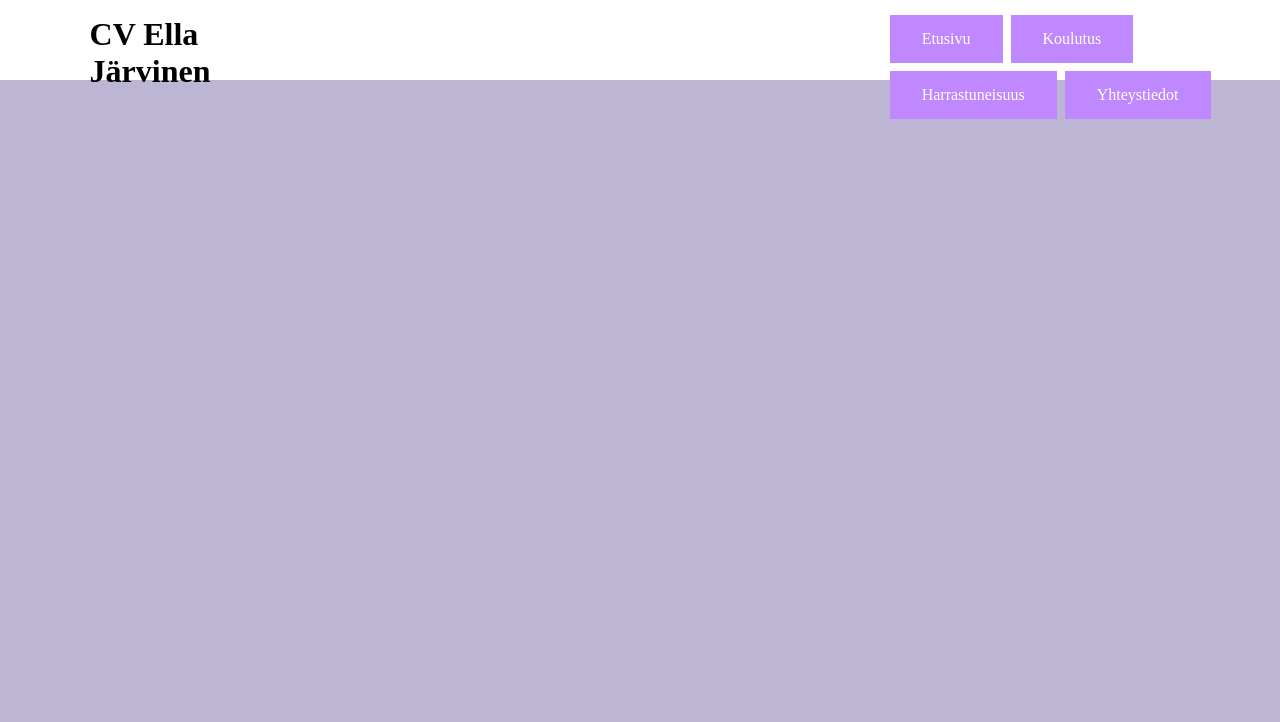
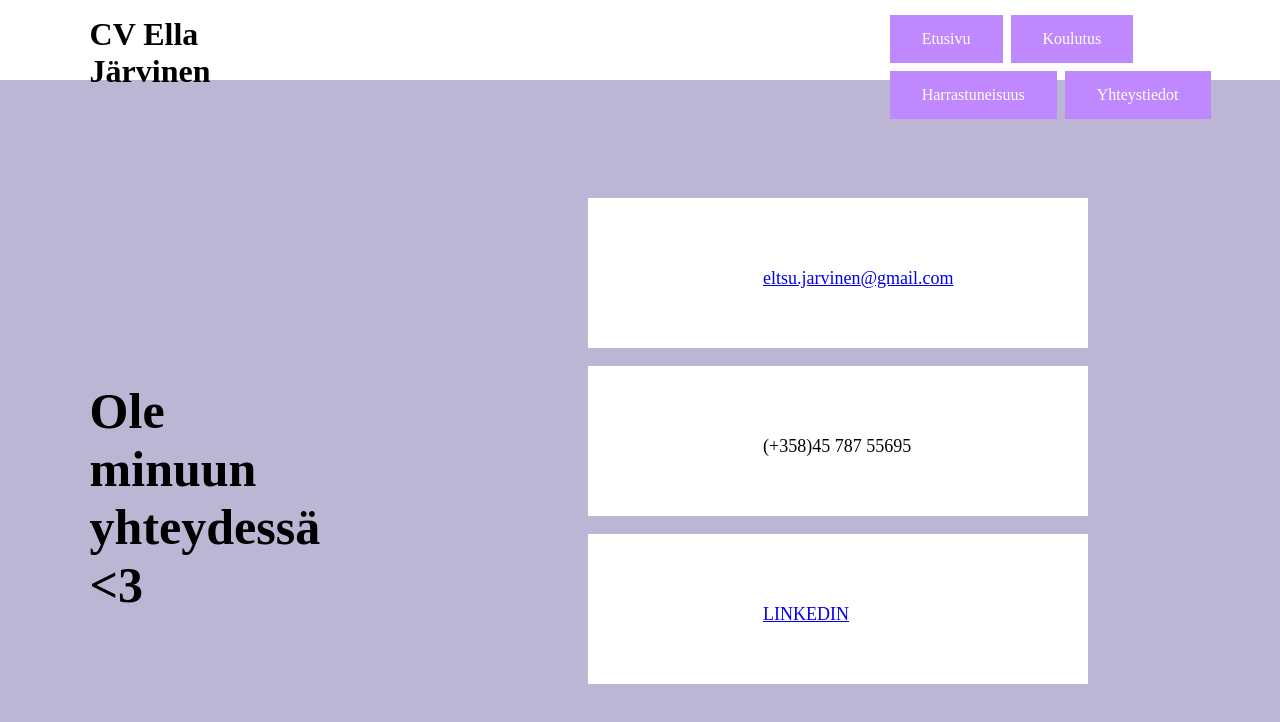
Before and after one commit to Ellaporo/Ellaporo.github.io, a plain HTML site: page CV/CV/sivut/yhteysteidot.html in a window 1280 px wide. Drawn offline with Linux system fonts and the light colour scheme.

Commit message:
yhteystiedot

```diff
--- a/CV/CV/CSS/style.css
+++ b/CV/CV/CSS/style.css
@@ -162,3 +162,49 @@ p {
 }
 /*skill taulukko loppuu*/
 /*Koulutus ja kurssit sivu loppuu*/
+
+/*yhteystiedot sivu*/
+
+.container5 {
+    display: flex;
+}
+
+.teksti {
+    margin-left: 7%;
+    padding-top: 260px;
+}
+
+.tiedot {
+    display: block;
+    padding-left: 20%;
+    padding-top: 100px;
+    padding-right: 15%;
+
+}
+
+
+.email {
+    background-color: white;
+    width: 500px;
+    height: 150px;
+}
+
+.numero {
+    background-color: white;
+    width: 500px;
+    height: 150px;
+}
+
+.linkedin {
+    background-color: white;
+    width: 500px;
+    height: 150px;
+}
+
+.linkit {
+    display: flex;
+    padding: 70px;
+    padding-left: 35%;
+}
+
+/*yhteystiedot sivu loppuu*/
--- a/CV/CV/sivut/yhteysteidot.html
+++ b/CV/CV/sivut/yhteysteidot.html
@@ -25,5 +25,24 @@
         </div>
     </header>
     <!--header loppuu-->
+
+    <!--sivun sisältö-->
+    <div class="container5">
+        <div class="teksti">
+            <h2>Ole minuun yhteydessä <3 </h2>
+        </div>
+        <div class="tiedot">
+            <div class="email">
+                <p class="linkit"><a href="mailto:eltsu.jarvinen@gmail.com" >eltsu.jarvinen@gmail.com</a></p>
+            </div>
+            <div class="numero">
+                <p class="linkit">(+358)45 787 55695</p>
+            </div>
+            <div class="linkedin">
+                <p class="linkit"><a href="https://www.linkedin.com/in/ella-j%C3%A4rvinen-581779291/">LINKEDIN</a></p>
+            </div>
+        </div>
+    </div>
+    <!--sivun sisältö loppuu-->
 </body>
 </html>
```
